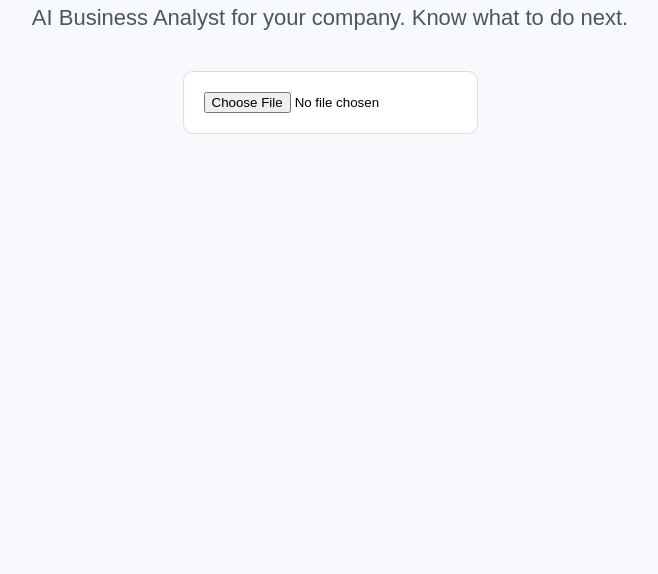
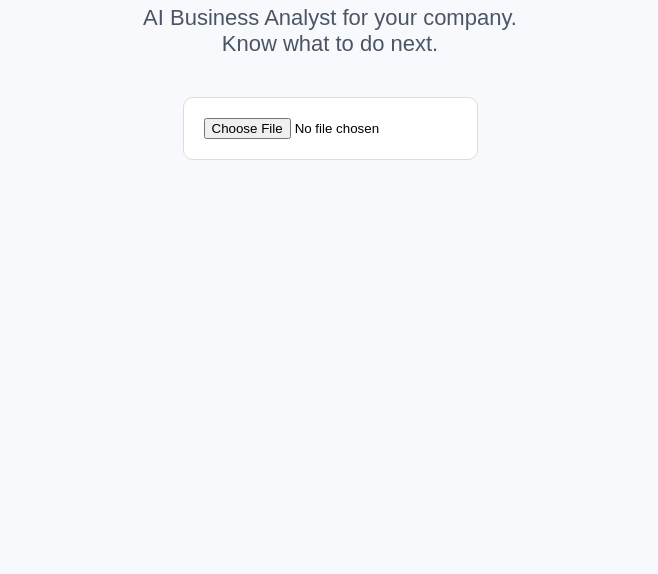
Before and after one commit to ahhartwell/velora, a plain HTML site: page index.html in a window 1280 px wide. Shown: the part 226-800 px from the top of the page, without its empty margins (310-968 px from the left). Drawn offline with Linux system fonts and the light colour scheme.

Commit message:
Add files via upload

```diff
--- a/index.html
+++ b/index.html
@@ -12,7 +12,7 @@
   <h1>Velora</h1>
 
   <p>
-    AI Business Analyst for your company.
+    AI Business Analyst for your company.<br>
     Know what to do next.
   </p>
 
```
